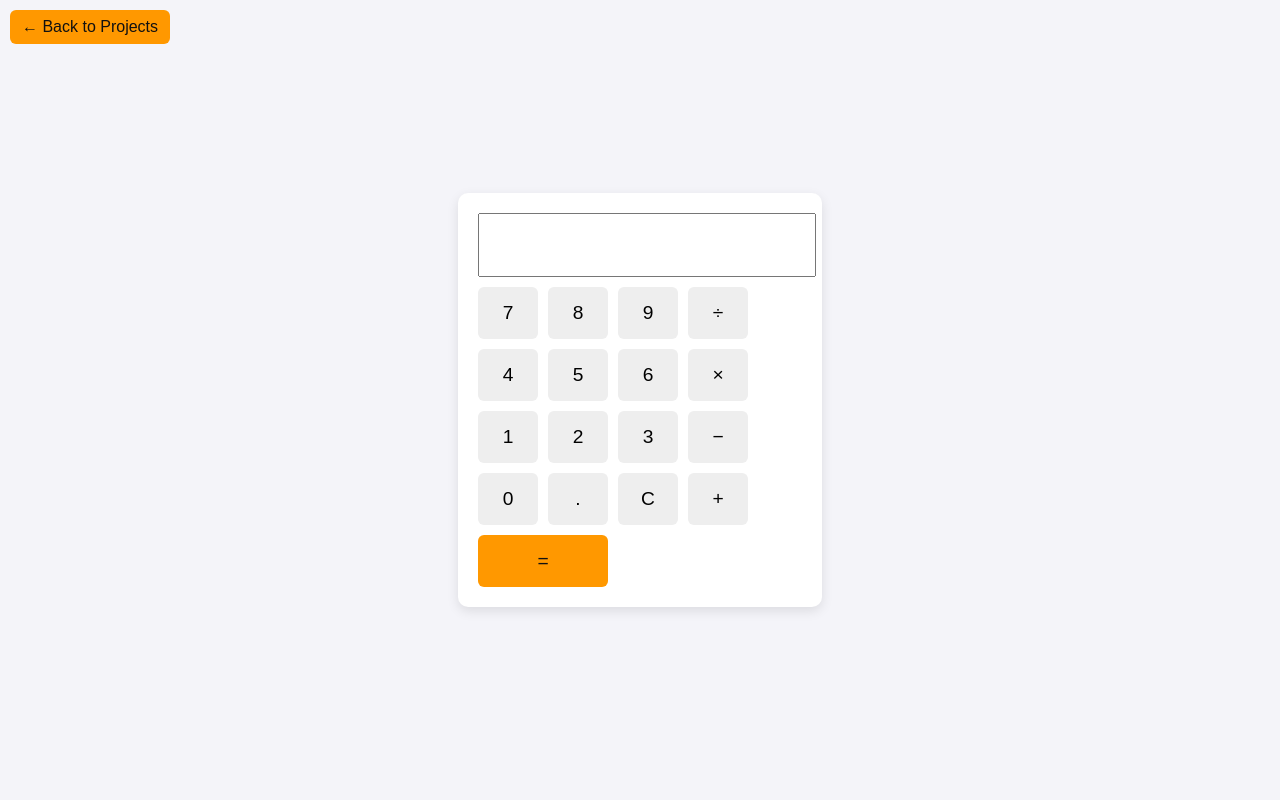
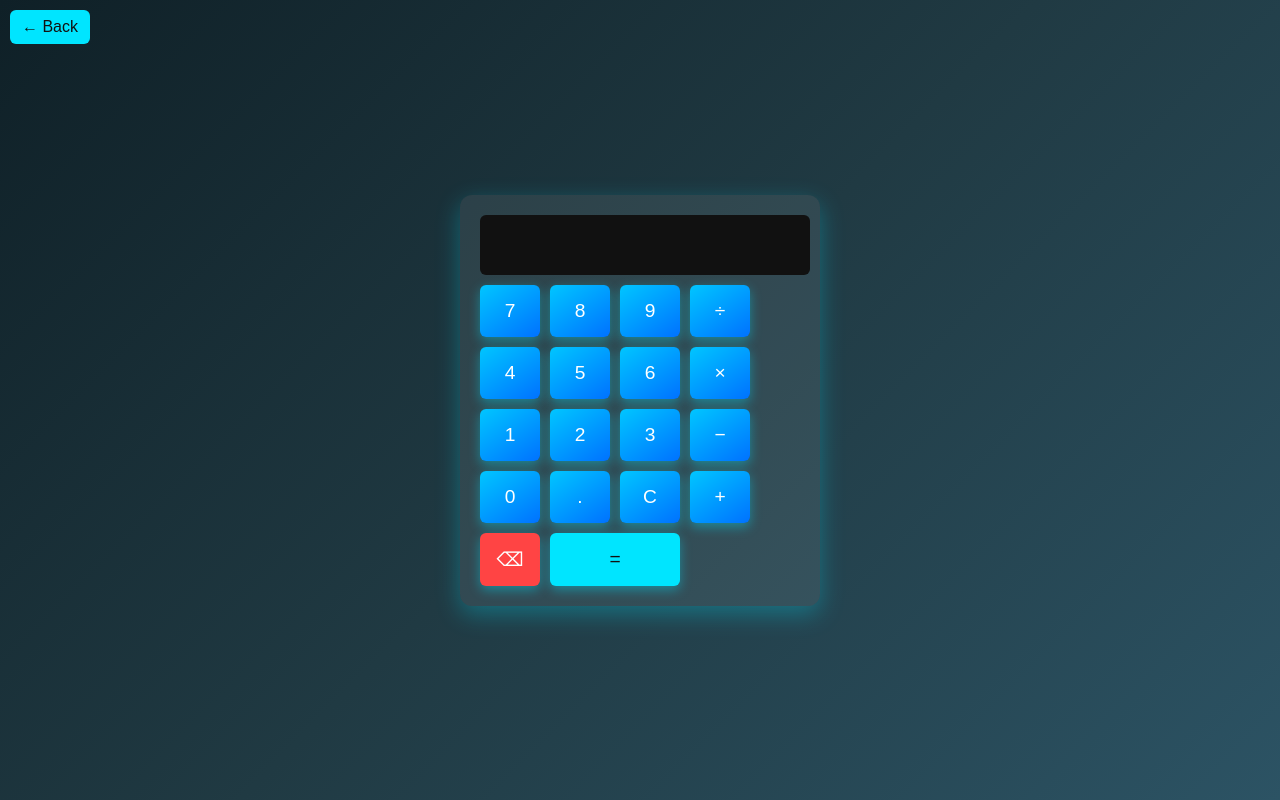
Before and after one commit to Srakeshvarma12/CODSOFT, a plain HTML site: page task3-calculator/index.html in a window 1280 px wide. Drawn offline with Linux system fonts and the light colour scheme.

Commit message:
Update index.html

```diff
--- a/task3-calculator/index.html
+++ b/task3-calculator/index.html
@@ -3,22 +3,21 @@
 <head>
   <meta charset="UTF-8">
   <meta name="viewport" content="width=device-width, initial-scale=1.0">
-  <title>Calculator — Demo</title>
-
+  <title>Calculator</title>
   <style>
-    body {font-family: Arial, sans-serif; display:flex; flex-direction:column; align-items:center; justify-content:center; height:100vh; background:#f4f4f9; margin:0;}
-    .back {position:absolute; top:10px; left:10px; padding:8px 12px; background:#ff9800; color:#111; text-decoration:none; border-radius:6px;}
-    .calculator {background:white; padding:20px; border-radius:10px; box-shadow:0 4px 12px rgba(0,0,0,0.1);}
-    #display {width:100%; height:50px; font-size:1.5rem; margin-bottom:10px; text-align:right; padding:5px;}
-    .buttons {display:grid; grid-template-columns:repeat(4, 60px); gap:10px;}
-    button {padding:15px; font-size:1.2rem; border:none; border-radius:6px; cursor:pointer; background:#eee;}
-    button:hover {background:#ddd;}
-    button.equal {grid-column:span 2; background:#ff9800; color:#111;}
+    body{font-family:Arial,sans-serif;display:flex;flex-direction:column;align-items:center;justify-content:center;height:100vh;margin:0;background:linear-gradient(135deg,#0f2027,#203a43,#2c5364);color:#e0f7fa;}
+    .back{position:absolute;top:10px;left:10px;padding:8px 12px;background:#00e5ff;color:#111;text-decoration:none;border-radius:6px;}
+    .calculator{background:rgba(255,255,255,0.08);padding:20px;border-radius:12px;box-shadow:0 8px 25px rgba(0,229,255,0.3);}
+    #display{width:100%;height:50px;font-size:1.5rem;margin-bottom:10px;text-align:right;padding:5px;background:#111;color:#00e5ff;border:none;border-radius:6px;}
+    .buttons{display:grid;grid-template-columns:repeat(4,60px);gap:10px;}
+    button{padding:15px;font-size:1.2rem;border:none;border-radius:6px;cursor:pointer;background:linear-gradient(145deg,#00c6ff,#0072ff);color:white;box-shadow:0 4px 12px rgba(0,229,255,0.4);transition:transform 0.2s;}
+    button:hover{transform:scale(1.05);}
+    button.equal{grid-column:span 2;background:#00e5ff;color:#111;}
+    button.delete{background:#ff4444;color:white;}
   </style>
 </head>
 <body>
-  <a class="back" href="../">← Back to Projects</a>
-
+  <a class="back" href="../">← Back</a>
   <div class="calculator">
     <input type="text" id="display" readonly>
     <div class="buttons">
@@ -42,21 +41,25 @@
       <button onclick="clearDisplay()">C</button>
       <button onclick="press('+')">+</button>
 
+      <button class="delete" onclick="deleteLast()">⌫</button>
       <button class="equal" onclick="calculate()">=</button>
     </div>
   </div>
-
 <script>
-    function press(x) {
+  function press(x){
     document.getElementById("display").value += x;
   }
-    function clearDisplay() {
+  function clearDisplay(){
     document.getElementById("display").value = "";
   }
-    function calculate() {
-      try {
+  function deleteLast(){
+    let val = document.getElementById("display").value;
+    document.getElementById("display").value = val.slice(0, -1);
+  }
+  function calculate(){
+    try{
       document.getElementById("display").value = eval(document.getElementById("display").value);
-      } catch {
+    }catch{
       alert("Invalid Input");
     }
   }
```
Lines whose indentation alone changed are shown as unchanged.
